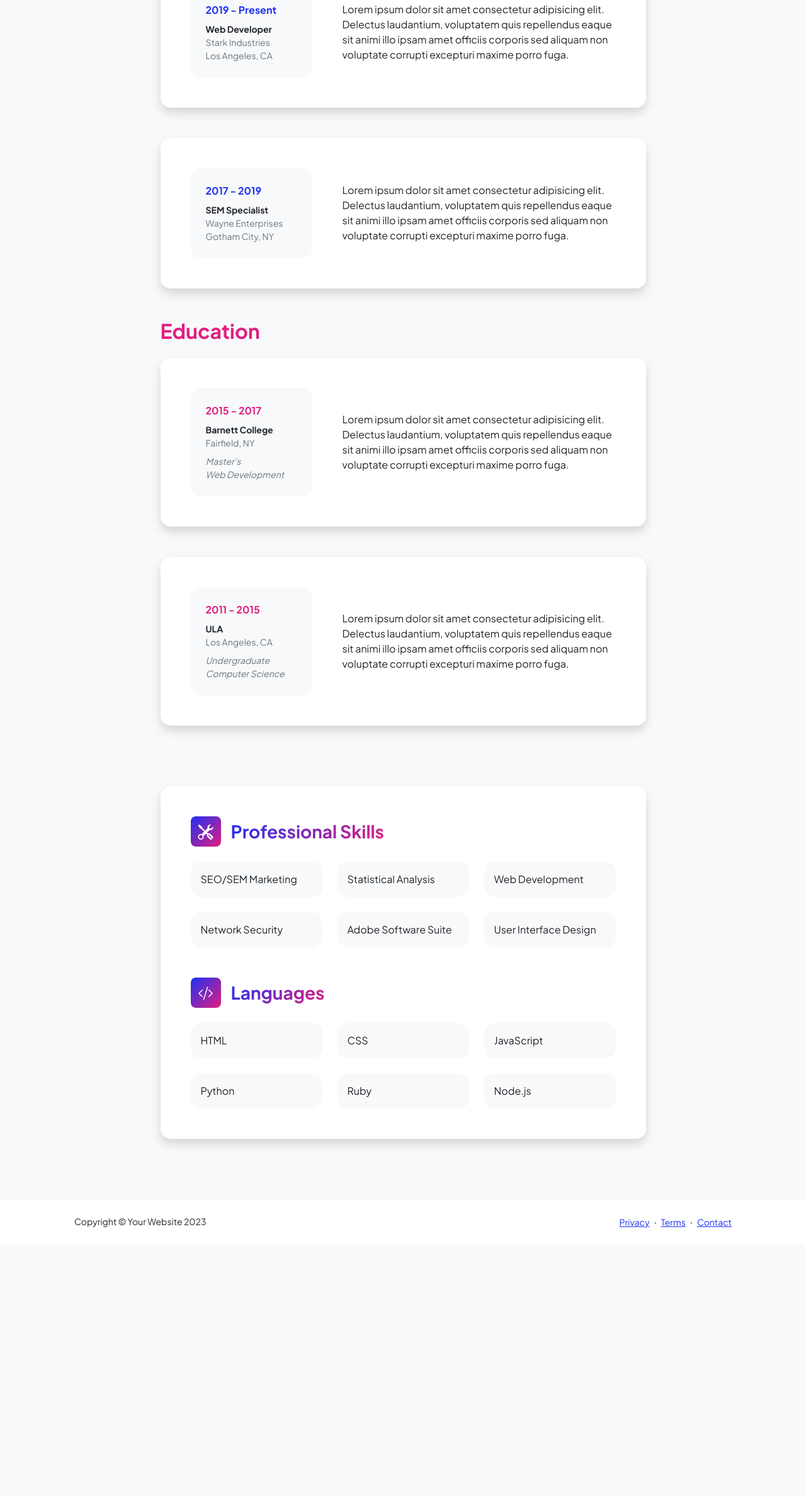
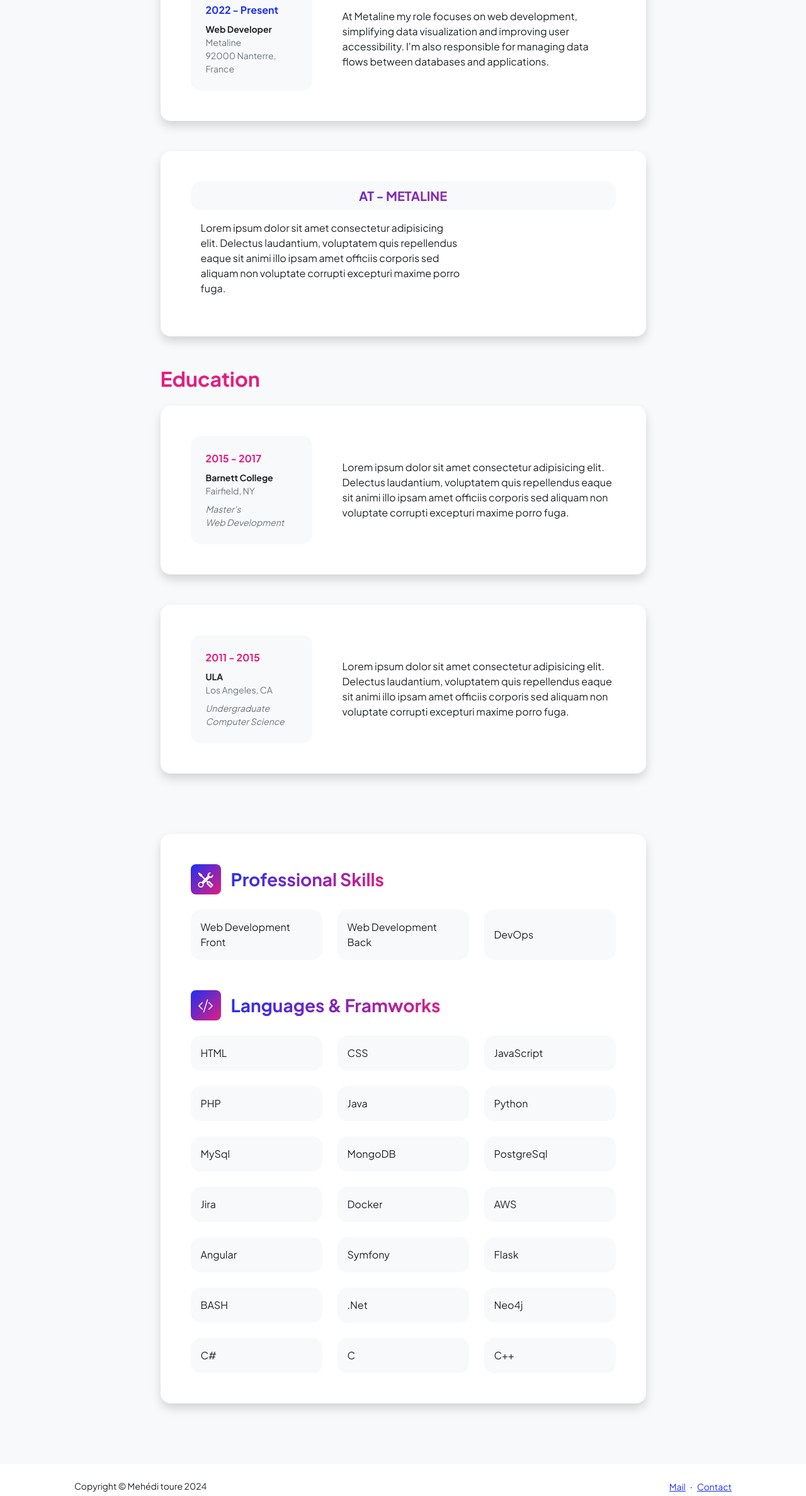
Before and after one commit to MehediT/MehediT.github.io, a plain HTML site: page professional.html in a window 1280 px wide. Shown: the part 376-2751 px from the top of the page at 63% size. Before the commit the page ends 2352 px from the top, so only its background shows below. Drawn offline with nearby package versions, Linux system fonts and the light colour scheme.

Commit message:
PUSH : profesionnal change add langage and experience

```diff
--- a/resume.html
+++ b/professional.html
@@ -5,7 +5,7 @@
         <meta name="viewport" content="width=device-width, initial-scale=1, shrink-to-fit=no" />
         <meta name="description" content="" />
         <meta name="author" content="" />
-        <title>Personal - Start Bootstrap Template</title>
+        <title>Personal - Portfolio</title>
         <!-- Favicon-->
         <link rel="icon" type="image/x-icon" href="assets/favicon.ico" />
         <!-- Custom Google font-->
@@ -22,13 +22,14 @@
             <!-- Navigation-->
             <nav class="navbar navbar-expand-lg navbar-light bg-white py-3">
                 <div class="container px-5">
-                    <a class="navbar-brand" href="index.html"><span class="fw-bolder text-primary">Start Bootstrap</span></a>
+                    <a class="navbar-brand" href="index.html"><span class="fw-bolder text-primary">Portfolio</span></a>
                     <button class="navbar-toggler" type="button" data-bs-toggle="collapse" data-bs-target="#navbarSupportedContent" aria-controls="navbarSupportedContent" aria-expanded="false" aria-label="Toggle navigation"><span class="navbar-toggler-icon"></span></button>
                     <div class="collapse navbar-collapse" id="navbarSupportedContent">
                         <ul class="navbar-nav ms-auto mb-2 mb-lg-0 small fw-bolder">
                             <li class="nav-item"><a class="nav-link" href="index.html">Home</a></li>
-                            <li class="nav-item"><a class="nav-link" href="resume.html">Resume</a></li>
-                            <li class="nav-item"><a class="nav-link" href="projects.html">Projects</a></li>
+                            <li class="nav-item"><a class="nav-link" href="#resume">Resume</a></li>
+                            <li class="nav-item"><a class="nav-link" href="professional.html">Professional</a></li>
+                            <li class="nav-item"><a class="nav-link" href="academic.html">Academic</a></li>
                             <li class="nav-item"><a class="nav-link" href="contact.html">Contact</a></li>
                         </ul>
                     </div>
@@ -37,7 +38,7 @@
             <!-- Page Content-->
             <div class="container px-5 my-5">
                 <div class="text-center mb-5">
-                    <h1 class="display-5 fw-bolder mb-0"><span class="text-gradient d-inline">Resume</span></h1>
+                    <h1 class="display-5 fw-bolder mb-0"><span class="text-gradient d-inline">Professional</span></h1>
                 </div>
                 <div class="row gx-5 justify-content-center">
                     <div class="col-lg-11 col-xl-9 col-xxl-8">
@@ -58,28 +59,27 @@
                                     <div class="row align-items-center gx-5">
                                         <div class="col text-center text-lg-start mb-4 mb-lg-0">
                                             <div class="bg-light p-4 rounded-4">
-                                                <div class="text-primary fw-bolder mb-2">2019 - Present</div>
+                                                <div class="text-primary fw-bolder mb-2">2022 - Present</div>
                                                 <div class="small fw-bolder">Web Developer</div>
-                                                <div class="small text-muted">Stark Industries</div>
-                                                <div class="small text-muted">Los Angeles, CA</div>
+                                                <div class="small text-muted">Metaline</div>
+                                                <div class="small text-muted">92000 Nanterre, France</div>
                                             </div>
                                         </div>
-                                        <div class="col-lg-8"><div>Lorem ipsum dolor sit amet consectetur adipisicing elit. Delectus laudantium, voluptatem quis repellendus eaque sit animi illo ipsam amet officiis corporis sed aliquam non voluptate corrupti excepturi maxime porro fuga.</div></div>
+                                        <div class="col-lg-8"><div>
+                                            At Metaline my role focuses on web development, simplifying data visualization and improving user accessibility. I'm also responsible for managing data flows between databases and applications.
+                                        </div></div>
                                     </div>
                                 </div>
                             </div>
                             <!-- Experience Card 2-->
                             <div class="card shadow border-0 rounded-4 mb-5">
                                 <div class="card-body p-5">
-                                    <div class="row align-items-center gx-5">
-                                        <div class="col text-center text-lg-start mb-4 mb-lg-0">
-                                            <div class="bg-light p-4 rounded-4">
-                                                <div class="text-primary fw-bolder mb-2">2017 - 2019</div>
-                                                <div class="small fw-bolder">SEM Specialist</div>
-                                                <div class="small text-muted">Wayne Enterprises</div>
-                                                <div class="small text-muted">Gotham City, NY</div>
-                                            </div>
+                                    <div class="col text-center text-lg-start mb-4 mb-lg-0">
+                                        <div class="bg-light p-2 rounded-4">
+                                            <div class="text-primary fw-bolder text-gradient lead text-center">AT - METALINE</div>
                                         </div>
+                                    </div>
+                                    <div class="row align-items-center gx-5 p-3">
                                         <div class="col-lg-8"><div>Lorem ipsum dolor sit amet consectetur adipisicing elit. Delectus laudantium, voluptatem quis repellendus eaque sit animi illo ipsam amet officiis corporis sed aliquam non voluptate corrupti excepturi maxime porro fuga.</div></div>
                                     </div>
                                 </div>
@@ -145,32 +145,53 @@
                                             <h3 class="fw-bolder mb-0"><span class="text-gradient d-inline">Professional Skills</span></h3>
                                         </div>
                                         <div class="row row-cols-1 row-cols-md-3 mb-4">
-                                            <div class="col mb-4 mb-md-0"><div class="d-flex align-items-center bg-light rounded-4 p-3 h-100">SEO/SEM Marketing</div></div>
-                                            <div class="col mb-4 mb-md-0"><div class="d-flex align-items-center bg-light rounded-4 p-3 h-100">Statistical Analysis</div></div>
-                                            <div class="col"><div class="d-flex align-items-center bg-light rounded-4 p-3 h-100">Web Development</div></div>
-                                        </div>
-                                        <div class="row row-cols-1 row-cols-md-3">
-                                            <div class="col mb-4 mb-md-0"><div class="d-flex align-items-center bg-light rounded-4 p-3 h-100">Network Security</div></div>
-                                            <div class="col mb-4 mb-md-0"><div class="d-flex align-items-center bg-light rounded-4 p-3 h-100">Adobe Software Suite</div></div>
-                                            <div class="col"><div class="d-flex align-items-center bg-light rounded-4 p-3 h-100">User Interface Design</div></div>
+                                            <div class="col mb-4 mb-md-0"><div class="d-flex align-items-center bg-light rounded-4 p-3 h-100">Web Development Front</div></div>
+                                            <div class="col mb-4 mb-md-0"><div class="d-flex align-items-center bg-light rounded-4 p-3 h-100">Web Development Back</div></div>
+                                            <div class="col"><div class="d-flex align-items-center bg-light rounded-4 p-3 h-100">DevOps</div></div>
                                         </div>
                                     </div>
                                     <!-- Languages list-->
                                     <div class="mb-0">
                                         <div class="d-flex align-items-center mb-4">
                                             <div class="feature bg-primary bg-gradient-primary-to-secondary text-white rounded-3 me-3"><i class="bi bi-code-slash"></i></div>
-                                            <h3 class="fw-bolder mb-0"><span class="text-gradient d-inline">Languages</span></h3>
+                                            <h3 class="fw-bolder mb-0"><span class="text-gradient d-inline">Languages & Framworks</span></h3>
                                         </div>
                                         <div class="row row-cols-1 row-cols-md-3 mb-4">
                                             <div class="col mb-4 mb-md-0"><div class="d-flex align-items-center bg-light rounded-4 p-3 h-100">HTML</div></div>
                                             <div class="col mb-4 mb-md-0"><div class="d-flex align-items-center bg-light rounded-4 p-3 h-100">CSS</div></div>
                                             <div class="col"><div class="d-flex align-items-center bg-light rounded-4 p-3 h-100">JavaScript</div></div>
                                         </div>
+                                        <div class="row row-cols-1 row-cols-md-3 mb-4">
+                                            <div class="col mb-4 mb-md-0"><div class="d-flex align-items-center bg-light rounded-4 p-3 h-100">PHP</div></div>
+                                            <div class="col mb-4 mb-md-0"><div class="d-flex align-items-center bg-light rounded-4 p-3 h-100">Java</div></div>
+                                            <div class="col"><div class="d-flex align-items-center bg-light rounded-4 p-3 h-100">Python</div></div>
+                                        </div>
+                                        <div class="row row-cols-1 row-cols-md-3 mb-4">
+                                            <div class="col mb-4 mb-md-0"><div class="d-flex align-items-center bg-light rounded-4 p-3 h-100">MySql</div></div>
+                                            <div class="col mb-4 mb-md-0"><div class="d-flex align-items-center bg-light rounded-4 p-3 h-100">MongoDB</div></div>
+                                            <div class="col"><div class="d-flex align-items-center bg-light rounded-4 p-3 h-100">PostgreSql</div></div>
+                                        </div>
+                                        <div class="row row-cols-1 row-cols-md-3 mb-4">
+                                            <div class="col mb-4 mb-md-0"><div class="d-flex align-items-center bg-light rounded-4 p-3 h-100">Jira</div></div>
+                                            <div class="col mb-4 mb-md-0"><div class="d-flex align-items-center bg-light rounded-4 p-3 h-100">Docker</div></div>
+                                            <div class="col"><div class="d-flex align-items-center bg-light rounded-4 p-3 h-100">AWS</div></div>
+                                        </div>
+                                        <div class="row row-cols-1 row-cols-md-3 mb-4">
+                                            <div class="col mb-4 mb-md-0"><div class="d-flex align-items-center bg-light rounded-4 p-3 h-100">Angular</div></div>
+                                            <div class="col mb-4 mb-md-0"><div class="d-flex align-items-center bg-light rounded-4 p-3 h-100">Symfony</div></div>
+                                            <div class="col"><div class="d-flex align-items-center bg-light rounded-4 p-3 h-100">Flask</div></div>
+                                        </div>
+                                        <div class="row row-cols-1 row-cols-md-3 mb-4">
+                                            <div class="col mb-4 mb-md-0"><div class="d-flex align-items-center bg-light rounded-4 p-3 h-100">BASH</div></div>
+                                            <div class="col mb-4 mb-md-0"><div class="d-flex align-items-center bg-light rounded-4 p-3 h-100">.Net</div></div>
+                                            <div class="col"><div class="d-flex align-items-center bg-light rounded-4 p-3 h-100">Neo4j</div></div>
+                                        </div>
                                         <div class="row row-cols-1 row-cols-md-3">
-                                            <div class="col mb-4 mb-md-0"><div class="d-flex align-items-center bg-light rounded-4 p-3 h-100">Python</div></div>
-                                            <div class="col mb-4 mb-md-0"><div class="d-flex align-items-center bg-light rounded-4 p-3 h-100">Ruby</div></div>
-                                            <div class="col"><div class="d-flex align-items-center bg-light rounded-4 p-3 h-100">Node.js</div></div>
+                                            <div class="col mb-4 mb-md-0"><div class="d-flex align-items-center bg-light rounded-4 p-3 h-100">C#</div></div>
+                                            <div class="col mb-4 mb-md-0"><div class="d-flex align-items-center bg-light rounded-4 p-3 h-100">C</div></div>
+                                            <div class="col"><div class="d-flex align-items-center bg-light rounded-4 p-3 h-100">C++</div></div>
                                         </div>
+
                                     </div>
                                 </div>
                             </div>
@@ -183,20 +204,17 @@
         <footer class="bg-white py-4 mt-auto">
             <div class="container px-5">
                 <div class="row align-items-center justify-content-between flex-column flex-sm-row">
-                    <div class="col-auto"><div class="small m-0">Copyright &copy; Your Website 2023</div></div>
+                    <div class="col-auto"><div class="small m-0">Copyright &copy; Mehédi toure 2024</div></div>
                     <div class="col-auto">
-                        <a class="small" href="#!">Privacy</a>
+                        <a class="small" href="mailto:mehedi.toure@gmail.com" place>Mail</a>
                         <span class="mx-1">&middot;</span>
-                        <a class="small" href="#!">Terms</a>
-                        <span class="mx-1">&middot;</span>
-                        <a class="small" href="#!">Contact</a>
-                    </div>
+                        <a class="small" href="contact.html">Contact</a>                    </div>
                 </div>
             </div>
         </footer>
         <!-- Bootstrap core JS-->
         <script src="https://cdn.jsdelivr.net/npm/bootstrap@5.2.3/dist/js/bootstrap.bundle.min.js"></script>
         <!-- Core theme JS-->
-        <script src="js/scripts.js"></script>
+    </body>
     </body>
 </html>
```
Also changed, not shown: academic.html (renamed from projects.html, +1 -2 lines), contact.html (+1 -2 lines), index.html (+6 -7 lines), 1 other file.
